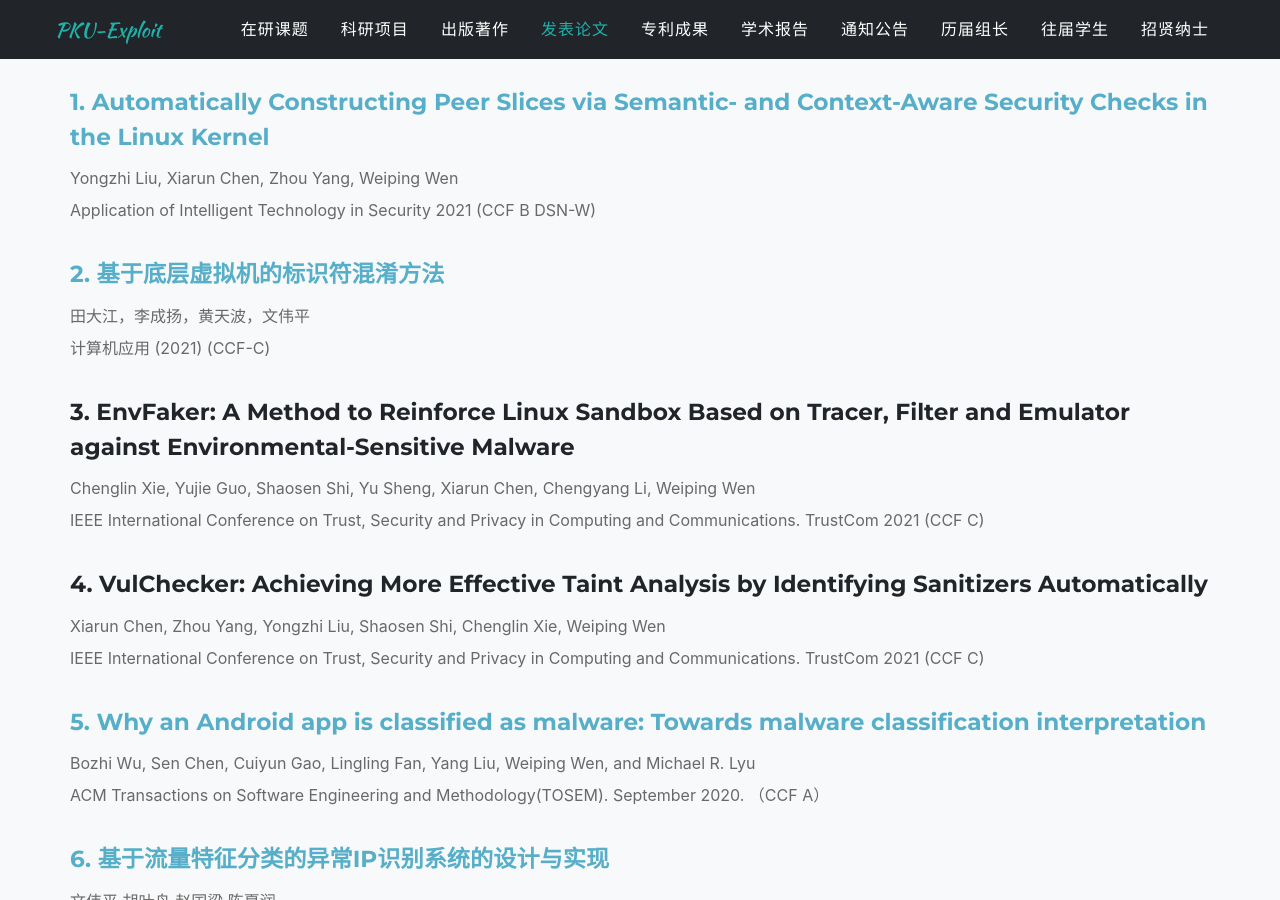
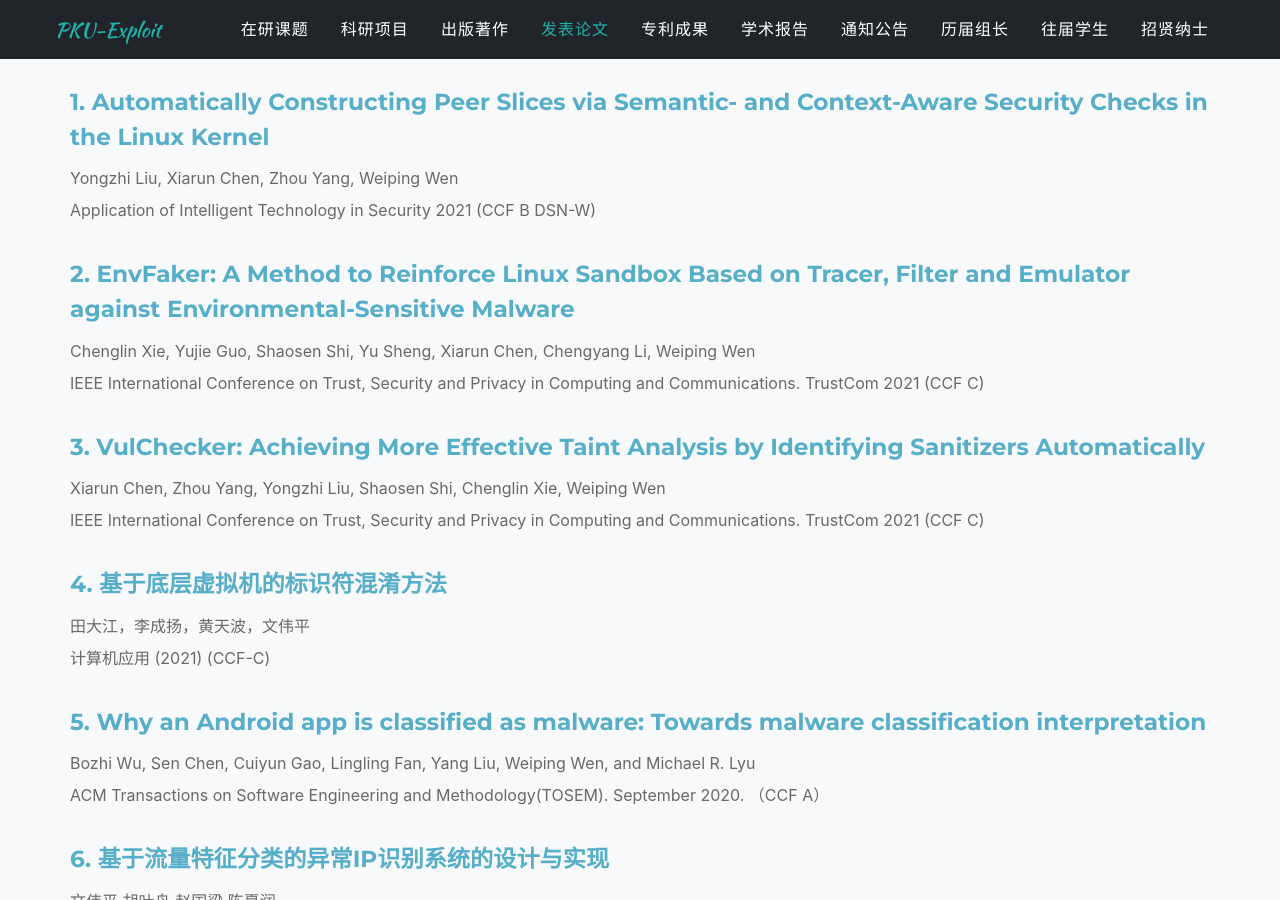
Before and after one commit to xxycfhb/xxycfhb.github.io, a Jekyll site: the page built from pages/paper.html, in a window 1280 px wide and 900 px high, scrolled down 288 px. Built offline with Jekyll 4.4.1, drawn with Linux system fonts in a browser that asks for light colours; some web fonts are replaced; part of the change alters nothing that is shown.

```diff
--- a/_data/sitetext.yml
+++ b/_data/sitetext.yml
@@ -695,23 +695,23 @@ paper:
         url: "/files/paper87.pdf"
         download: "Automatically Constructing Peer Slices via Semantic- and Context-Aware Security Checks in the Linux Kernel.pdf"
 
+      - title: "EnvFaker: A Method to Reinforce Linux Sandbox Based on Tracer, Filter and Emulator against Environmental-Sensitive Malware"
+        name: "Chenglin Xie, Yujie Guo, Shaosen Shi, Yu Sheng, Xiarun Chen, Chengyang Li, Weiping Wen"
+        source: "IEEE International Conference on Trust, Security and Privacy in Computing and Communications. TrustCom 2021 (CCF C)"
+        url: "/files/paper88.pdf"
+        download: "EnvFaker-A Method to Reinforce Linux Sandbox Based on Tracer, Filter and Emulator against Environmental-Sensitive Malware.pdf"
+
+      - title: "VulChecker: Achieving More Effective Taint Analysis by Identifying Sanitizers Automatically"
+        name: "Xiarun Chen, Zhou Yang, Yongzhi Liu, Shaosen Shi, Chenglin Xie, Weiping Wen"
+        source: "IEEE International Conference on Trust, Security and Privacy in Computing and Communications. TrustCom 2021 (CCF C)"
+        url: "/files/paper89.pdf"
+        download: "VulChecker-Achieving More Effective Taint Analysis by Identifying Sanitizers Automatically.pdf"
+
       - title: "基于底层虚拟机的标识符混淆方法"
         name: "田大江，李成扬，黄天波，文伟平"
         source: "计算机应用 (2021) (CCF-C)"
         url: "/files/paper86.pdf"
         download: "基于底层虚拟机的标识符混淆方法.pdf"
-
-      - title: "EnvFaker: A Method to Reinforce Linux Sandbox Based on Tracer, Filter and Emulator against Environmental-Sensitive Malware"
-        name: "Chenglin Xie, Yujie Guo, Shaosen Shi, Yu Sheng, Xiarun Chen, Chengyang Li, Weiping Wen"
-        source: "IEEE International Conference on Trust, Security and Privacy in Computing and Communications. TrustCom 2021 (CCF C)"
-        url:
-        download:
-
-      - title: "VulChecker: Achieving More Effective Taint Analysis by Identifying Sanitizers Automatically"
-        name: "Xiarun Chen, Zhou Yang, Yongzhi Liu, Shaosen Shi, Chenglin Xie, Weiping Wen"
-        source: "IEEE International Conference on Trust, Security and Privacy in Computing and Communications. TrustCom 2021 (CCF C)"
-        url:
-        download:
 
       - title: "Why an Android app is classified as malware: Towards malware classification interpretation"
         name: "Bozhi Wu, Sen Chen, Cuiyun Gao, Lingling Fan, Yang Liu, Weiping Wen, and Michael R. Lyu"
```
Also changed, not shown: 2 other files.
